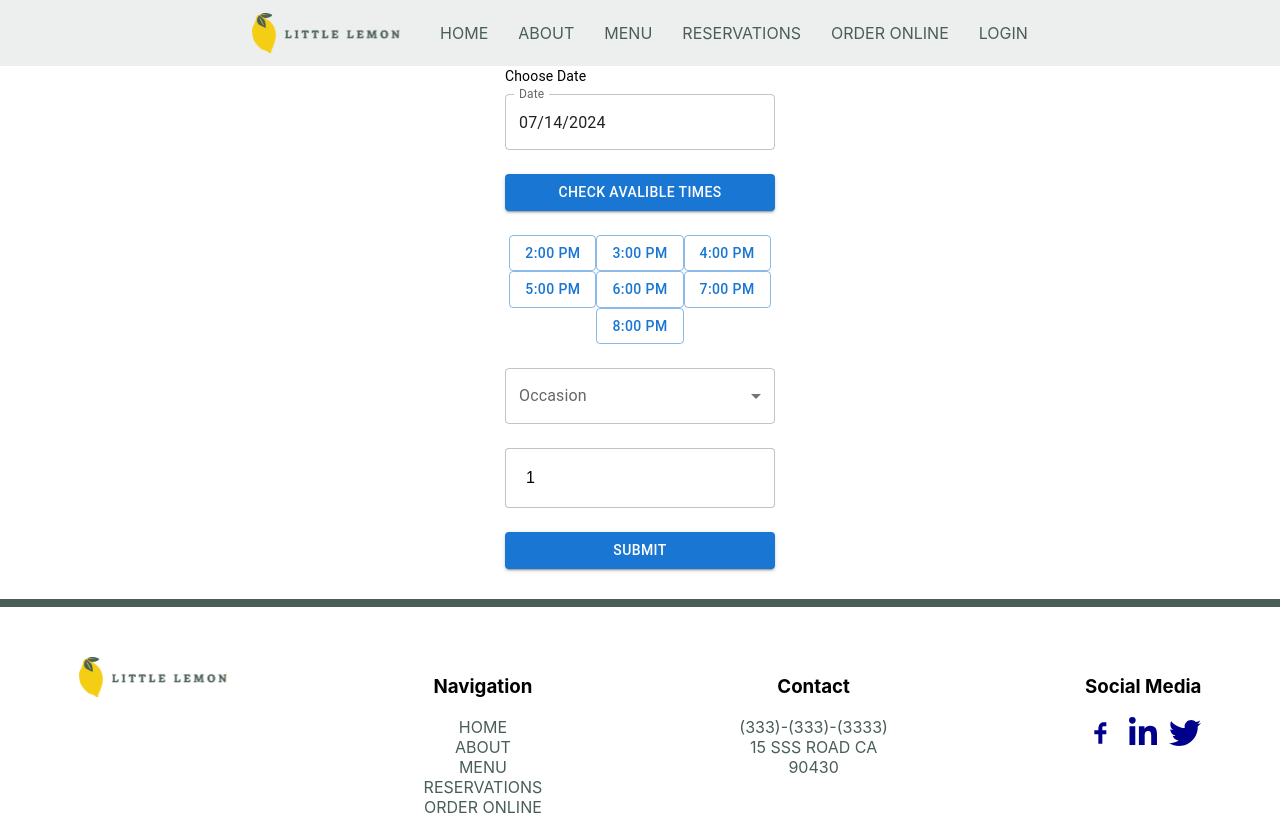
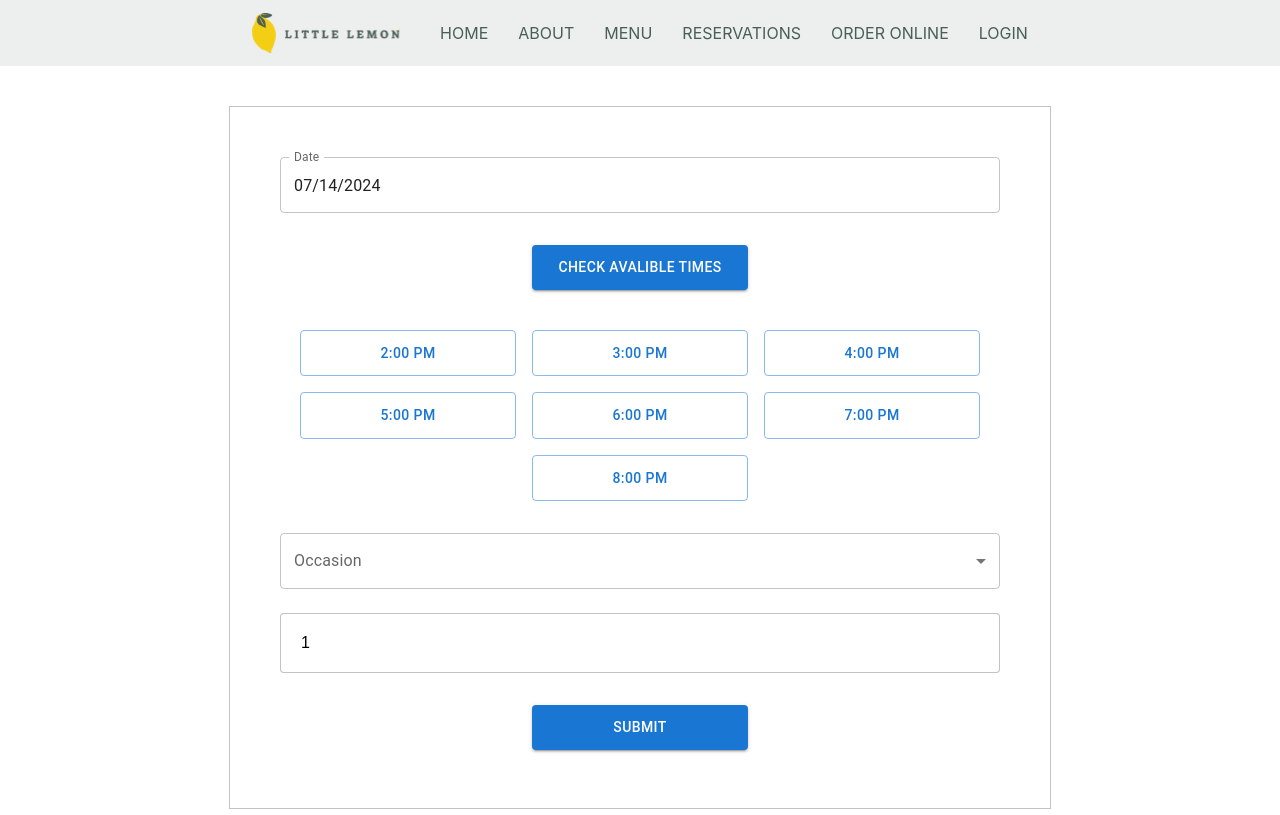
Before and after one commit to sara-kamel/little-lemon-react, a React (Create React App) app: page /reserve-table in a window 1280 px wide. Shown: the top 815 px of the page. Built offline with nearby package versions, Linux system fonts and the light colour scheme.

Commit message:
Make the form responsive and do unit tests on it

```diff
--- a/package.json
+++ b/package.json
@@ -42,5 +42,8 @@
       "last 1 firefox version",
       "last 1 safari version"
     ]
+  },
+  "devDependencies": {
+    "@babel/plugin-proposal-private-property-in-object": "^7.21.11"
   }
 }
--- a/src/App.css
+++ /dev/null
@@ -1,38 +0,0 @@
-.App {
-  text-align: center;
-}
-
-.App-logo {
-  height: 40vmin;
-  pointer-events: none;
-}
-
-@media (prefers-reduced-motion: no-preference) {
-  .App-logo {
-    animation: App-logo-spin infinite 20s linear;
-  }
-}
-
-.App-header {
-  background-color: #282c34;
-  min-height: 100vh;
-  display: flex;
-  flex-direction: column;
-  align-items: center;
-  justify-content: center;
-  font-size: calc(10px + 2vmin);
-  color: white;
-}
-
-.App-link {
-  color: #61dafb;
-}
-
-@keyframes App-logo-spin {
-  from {
-    transform: rotate(0deg);
-  }
-  to {
-    transform: rotate(360deg);
-  }
-}
--- a/src/App.js
+++ b/src/App.js
@@ -1,5 +1,4 @@
 import { useReducer } from 'react'
-import './App.css'
 import Header from './component/header'
 import Footer from './component/footer'
 import HomePage from './component/home-page'
--- a/src/component/booking-page/BookingForm.js
+++ b/src/component/booking-page/BookingForm.js
@@ -11,7 +11,6 @@ import {
   Stack
 } from '@mui/material'
 import { DatePicker } from '@mui/x-date-pickers/DatePicker'
-import { DemoItem } from '@mui/x-date-pickers/internals/demo'
 import { MenuItem } from '@mui/material'
 import '../booking-page/styles.css'
 
@@ -25,29 +24,28 @@ export default function BookingForm ({ avalibleTimes, dispatch }) {
   return (
     <>
       <Box display='flex' flexDirection='column' gap={3} alignItems='center'>
-        <Box sx={{ minWidth: 270 }}>
-          <LocalizationProvider dateAdapter={AdapterDayjs}>
-            <DemoItem label='Choose Date'>
-              <DatePicker
-                label='Date'
-                value={date}
-                onChange={newValue => setDate(newValue)}
-                defaultValue={tomorrow}
-                minDate={tomorrow}
-                views={['year', 'month', 'day']}
-              />
-            </DemoItem>
-          </LocalizationProvider>
-        </Box>
         <Box
+          className='form'
           sx={{
-            maxWidth: 270,
+            Width: 270,
             display: 'flex',
             gap: 3,
-            flexDirection: 'column'
+            flexDirection: 'column',
+            '& button': { m: 1 }
           }}
         >
+          <LocalizationProvider dateAdapter={AdapterDayjs}>
+            <DatePicker
+              label='Date'
+              value={date}
+              onChange={newValue => setDate(newValue)}
+              defaultValue={tomorrow}
+              minDate={tomorrow}
+              views={['year', 'month', 'day']}
+            />
+          </LocalizationProvider>
           <Button
+            data-testid='avalible-times'
             variant='contained'
             onClick={() => dispatch('avalible-times')}
           >
@@ -59,6 +57,7 @@ export default function BookingForm ({ avalibleTimes, dispatch }) {
           >
             {avalibleTimes.map(hour => (
               <Button
+                data-testid='times'
                 onClick={() => {
                   setTime(hour)
                   console.log(time, hour)
--- a/src/component/booking-page/index.js
+++ b/src/component/booking-page/index.js
@@ -4,7 +4,7 @@ import BookingForm from './BookingForm'
 export default function BookingPage ({ avalibleTimes, dispatch }) {
   return (
     <>
-      <Box>
+      <Box m={5}>
         <BookingForm avalibleTimes={avalibleTimes} dispatch={dispatch} />
       </Box>
     </>
--- a/src/component/booking-page/styles.css
+++ b/src/component/booking-page/styles.css
@@ -11,3 +11,18 @@
 .guests-field:focus-visible {
   outline-color: rgb(27, 134, 221) !important;
 }
+.form{
+  border: 1px solid  #8080807a;
+  padding: 20px;
+}
+@media screen and (min-width: 600px) {
+  .form{
+    width: 60%;
+    padding: 50px;
+  }
+  .form button{
+    width: 30%;
+    padding: 10px;
+    align-self: center;
+  }
+}
```
Also changed, not shown: 2 other files (tests, documents, lock files or other folders).
